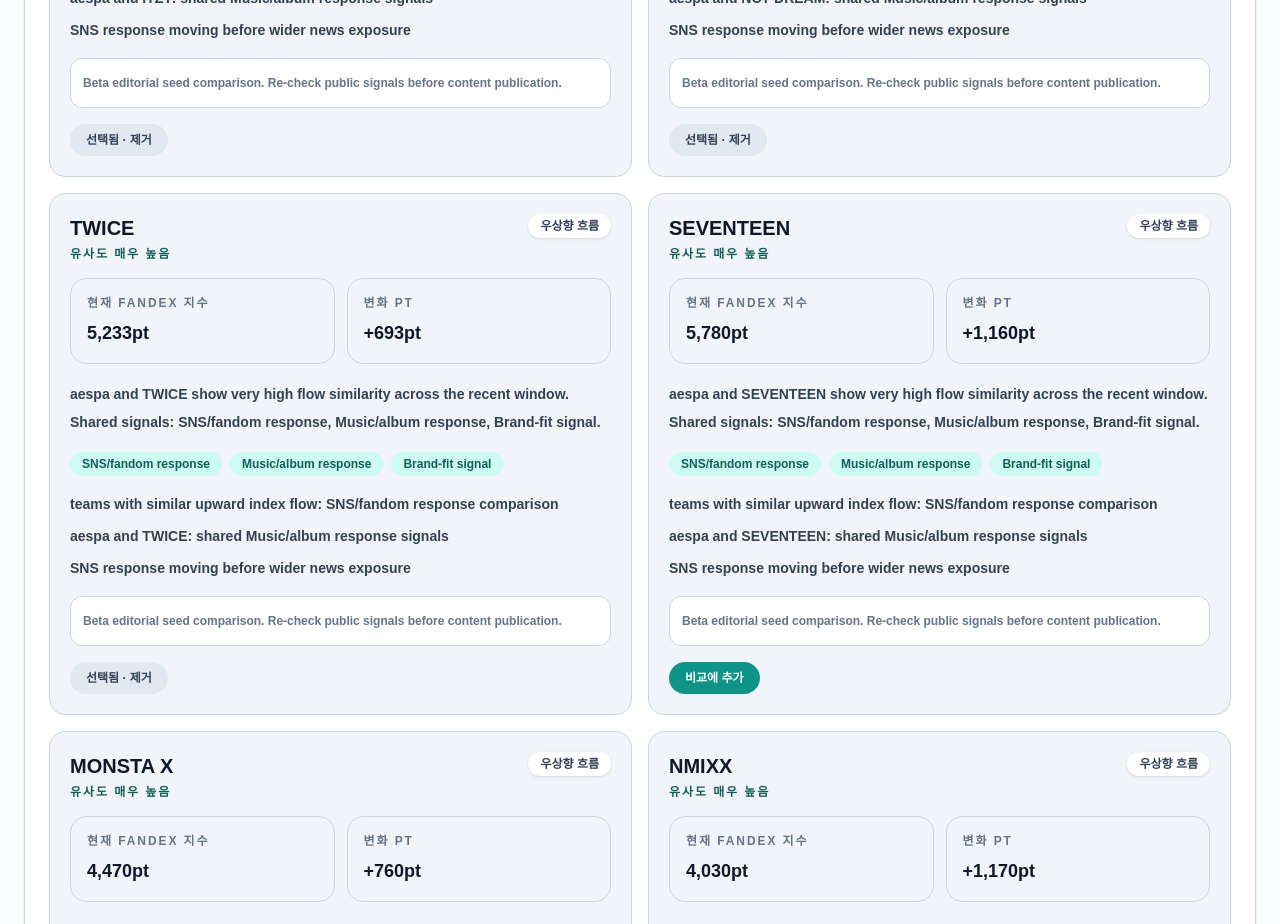
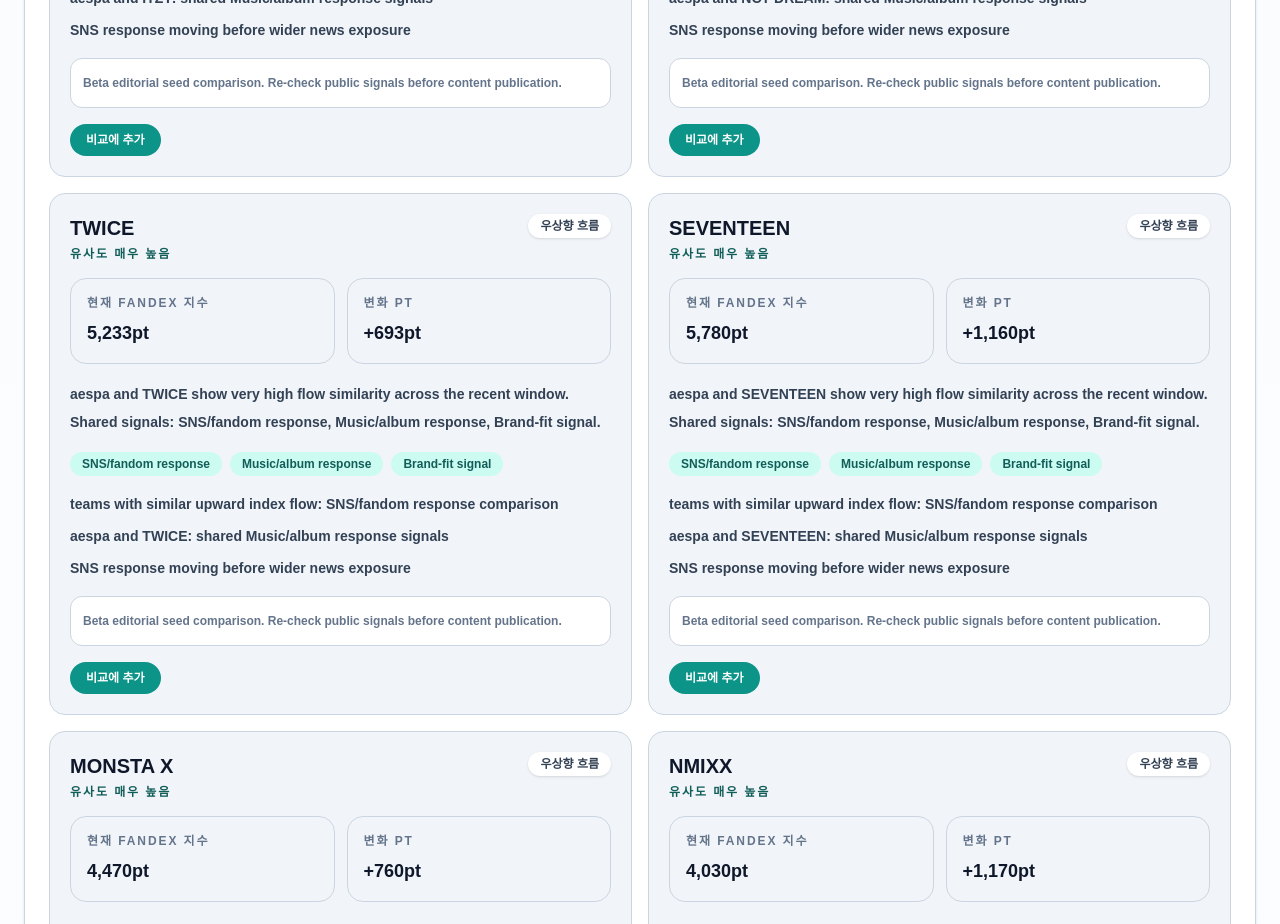
Before and after one commit to kpopmaker/fandex, a Next.js app: page /charts in a window 1280 px wide. Shown: the part 5140-6064 px from the top of the page. Built offline with nearby package versions, Linux system fonts and the light colour scheme.

Commit message:
fix: correct chart compare artist toggle

```diff
--- a/app/charts/page.tsx
+++ b/app/charts/page.tsx
@@ -504,14 +504,22 @@
     compareProfiles,
     similarResults,
   });
+  const explicitCompareArtistIds = params.compare
+    ? getCompareArtistIds({
+        baseArtistId: baseProfile.artistId,
+        compareParam: params.compare,
+        profiles,
+        similarResults,
+      })
+    : [];
   const similarityByArtistId = new Map(
     similarResults.map((result) => [result.comparedArtistId, result]),
   );
   const compareCandidateProfiles = profiles
     .filter((profile) => profile.artistId !== baseProfile.artistId)
     .sort((a, b) => {
-      const aSelected = compareArtistIds.includes(a.artistId) ? 1 : 0;
-      const bSelected = compareArtistIds.includes(b.artistId) ? 1 : 0;
+      const aSelected = explicitCompareArtistIds.includes(a.artistId) ? 1 : 0;
+      const bSelected = explicitCompareArtistIds.includes(b.artistId) ? 1 : 0;
 
       if (aSelected !== bSelected) {
         return bSelected - aSelected;
@@ -813,11 +821,15 @@
             {compareCandidateProfiles.map((profile) => {
               const result = similarityByArtistId.get(profile.artistId);
               const latest = getLatestPoint(profile);
-              const isComparing = compareArtistIds.includes(profile.artistId);
-              const compareLimitReached = compareArtistIds.length >= 4;
+              const isComparing = explicitCompareArtistIds.includes(
+                profile.artistId,
+              );
+              const compareLimitReached = explicitCompareArtistIds.length >= 4;
               const nextCompareIds = isComparing
-                ? compareArtistIds.filter((id) => id !== profile.artistId)
-                : [...compareArtistIds, profile.artistId].slice(0, 4);
+                ? explicitCompareArtistIds.filter(
+                    (id) => id !== profile.artistId,
+                  )
+                : [...explicitCompareArtistIds, profile.artistId].slice(0, 4);
 
               return (
                 <article
```
